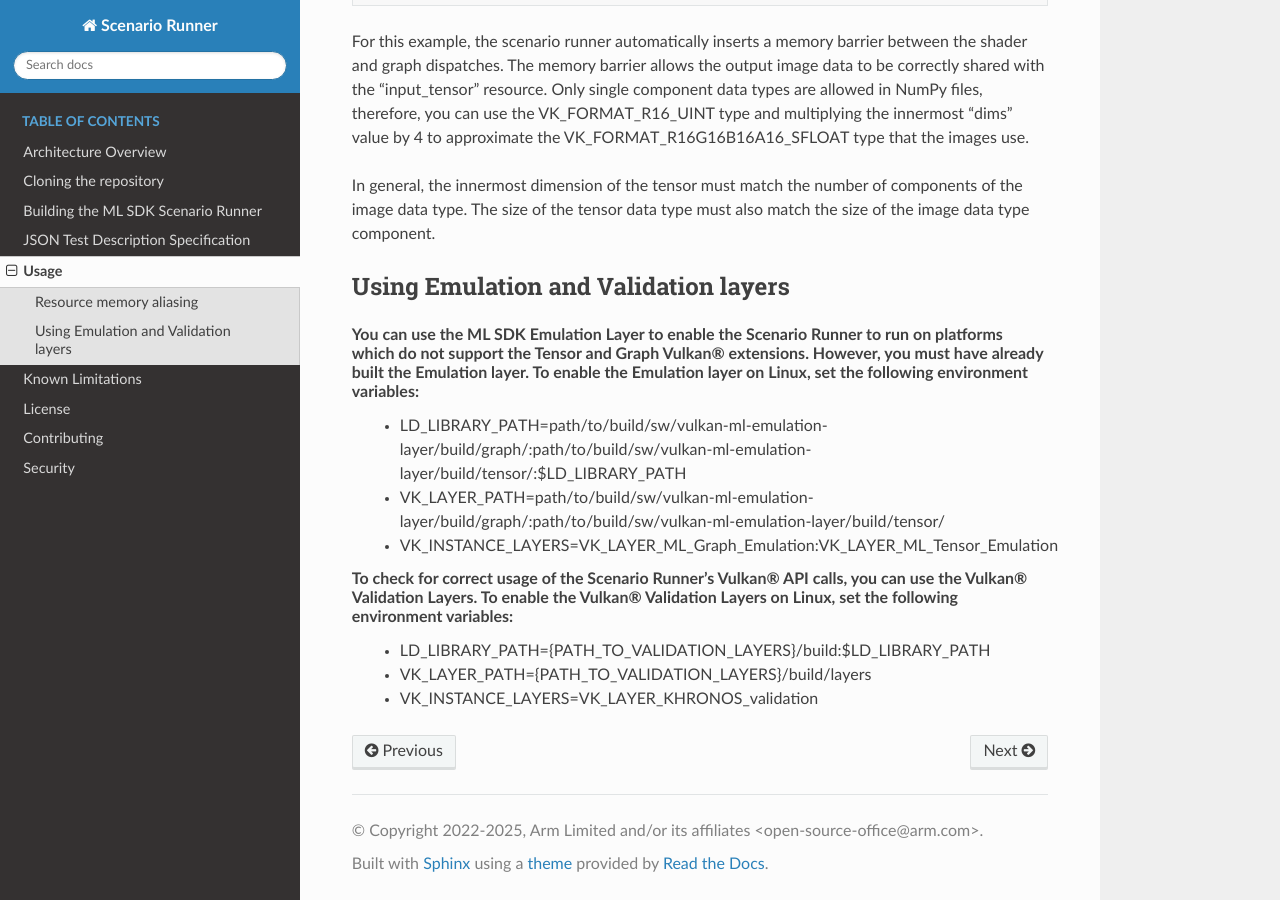
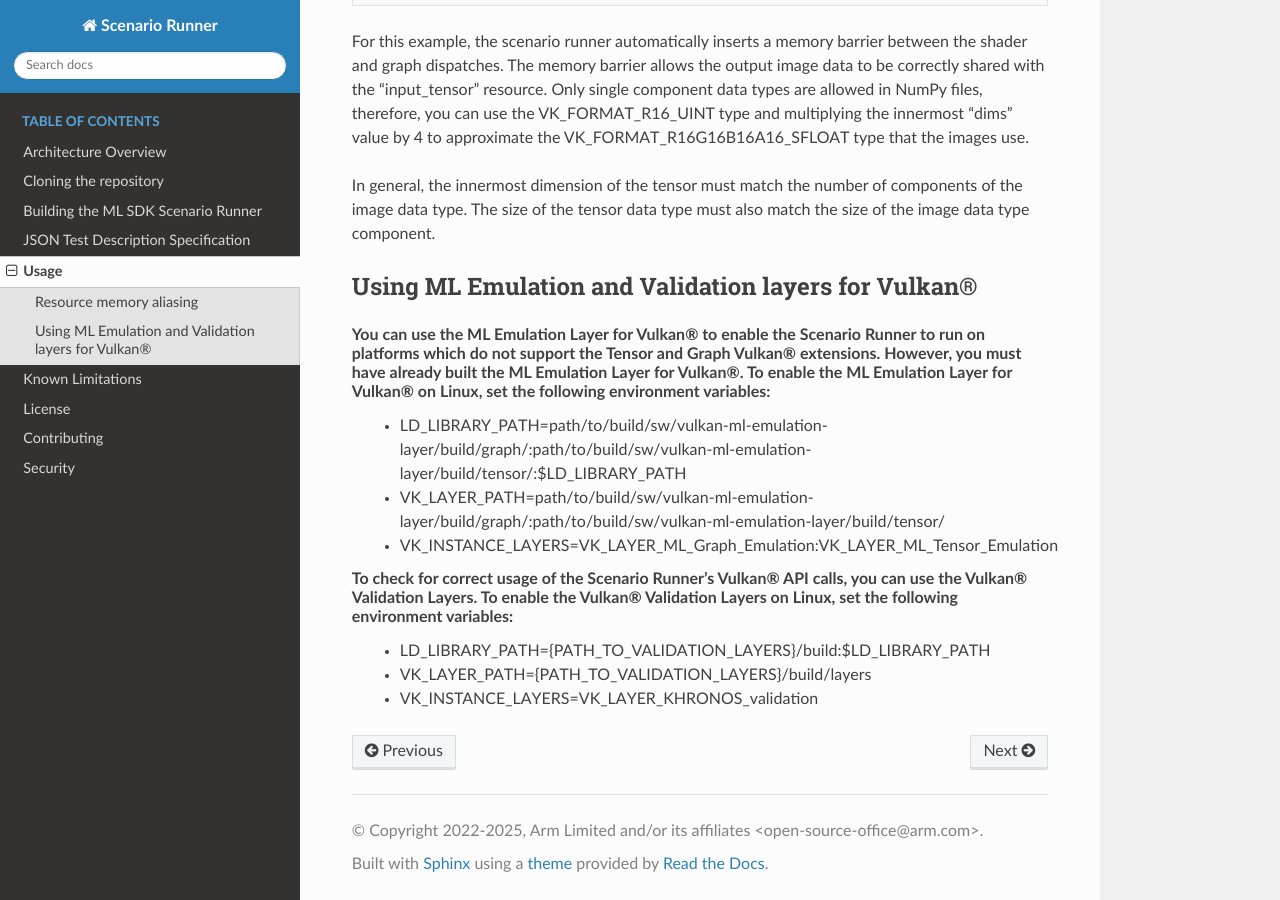
Before and after one commit to arm/ai-ml-sdk-scenario-runner, a Sphinx documentation site: the page built from docs/source/usage.rst, in a window 1280 px wide and 900 px high, scrolled down 2824 px. Built offline with Sphinx 7.4.7 and the Read the Docs theme 3.1.0, drawn with Linux system fonts in a browser that asks for light colours.

Commit message:
Consistent naming
Update the naming to be consistent across components.

Signed-off-by: Erik Andersson <erik.andersson@arm.com>
Change-Id: I3249c1ae5491b5413b665f827193a111d08516b4

```diff
--- a/docs/source/usage.rst
+++ b/docs/source/usage.rst
@@ -141,10 +141,10 @@ For this example, the scenario runner automatically inserts a memory barrier bet
 
 In general, the innermost dimension of the tensor must match the number of components of the image data type. The size of the tensor data type must also match the size of the image data type component.
 
-Using Emulation and Validation layers
--------------------------------------
+Using ML Emulation and Validation layers for Vulkan®
+----------------------------------------------------
 
-You can use the ML SDK Emulation Layer to enable the Scenario Runner to run on platforms which do not support the Tensor and Graph Vulkan® extensions. However, you must have already built the Emulation layer. To enable the Emulation layer on Linux, set the following environment variables:
+You can use the ML Emulation Layer for Vulkan® to enable the Scenario Runner to run on platforms which do not support the Tensor and Graph Vulkan® extensions. However, you must have already built the ML Emulation Layer for Vulkan®. To enable the ML Emulation Layer for Vulkan® on Linux, set the following environment variables:
  - LD_LIBRARY_PATH=path/to/build/sw/vulkan-ml-emulation-layer/build/graph/:path/to/build/sw/vulkan-ml-emulation-layer/build/tensor/:$LD_LIBRARY_PATH
  - VK_LAYER_PATH=path/to/build/sw/vulkan-ml-emulation-layer/build/graph/:path/to/build/sw/vulkan-ml-emulation-layer/build/tensor/
  - VK_INSTANCE_LAYERS=VK_LAYER_ML_Graph_Emulation:VK_LAYER_ML_Tensor_Emulation
```
